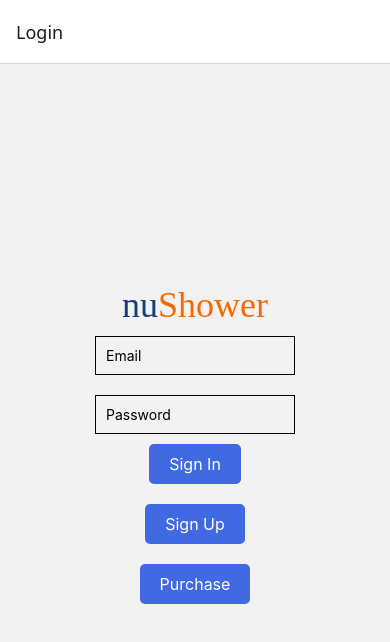
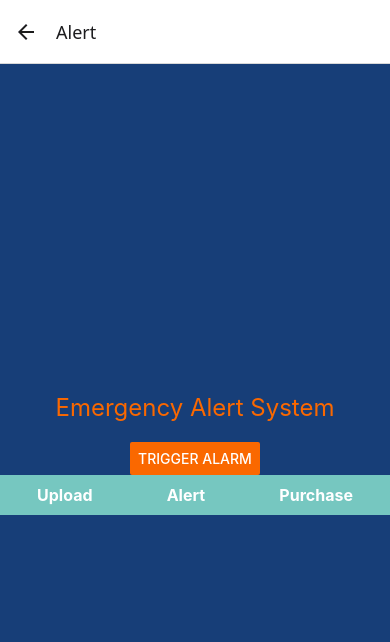
Before and after one commit to jarrenoh/nuShower, a React Native app: screen /Alert in a window 390 px wide. Shown: the top 642 px of the page. Built offline with nearby package versions, Linux system fonts and the light colour scheme.

Commit message:
added navbar

```diff
--- a/App.tsx
+++ b/App.tsx
@@ -4,6 +4,7 @@ import React from 'react';
 import Login from 'screens/Login';
 import UploadPicture from 'screens/uploadpicture';
 import PurchaseScreen from 'screens/purchase';
+import Alert from 'screens/alert';
 import { NavigationContainer } from '@react-navigation/native';
 import { createNativeStackNavigator } from '@react-navigation/native-stack';
 
@@ -16,6 +17,7 @@ export default function App() {
         <Stack.Screen name="Login" component={Login} />
         <Stack.Screen name="UploadPicture" component={UploadPicture} />
         <Stack.Screen name="PurchaseScreen" component={PurchaseScreen} />
+        <Stack.Screen name="Alert" component={Alert} />
       </Stack.Navigator>
     </NavigationContainer>
   );
--- /dev/null
+++ b/components/CustomNavbar.tsx
@@ -0,0 +1,47 @@
+import React from 'react';
+import { StyleSheet, View, TouchableOpacity, Text, Image } from 'react-native';
+import { useNavigation } from '@react-navigation/core';
+
+
+const CustomNavbar = () => {
+  const navigation = useNavigation();
+
+  return (
+    <View style={styles.navbar}>
+      <TouchableOpacity onPress={() => navigation.navigate('UploadPicture')} style={styles.navItem}>
+        <Text style={styles.navText}>Upload</Text>
+      </TouchableOpacity>
+      <TouchableOpacity onPress={() => navigation.navigate('Alert')} style={styles.navItem}>
+        <Text style={styles.navText}>Alert</Text>
+      </TouchableOpacity>
+      <TouchableOpacity onPress={() => navigation.navigate('PurchaseScreen')} style={styles.navItem}>
+        <Text style={styles.navText}>Purchase</Text>
+      </TouchableOpacity>
+
+    </View>
+  );
+};
+
+const styles = StyleSheet.create({
+  navbar: {
+    flexDirection: 'row',
+    justifyContent: 'space-around',
+    backgroundColor: '#76c7c0',
+    paddingVertical: 10,
+    width: '100%'
+  },
+  navItem: {
+    paddingHorizontal: 20,
+  },
+  navText: {
+    color: 'white',
+    fontWeight: 'bold',
+    fontSize: 16,
+  },
+  navIcon: {
+    width: 24,
+    height: 24,
+  },
+});
+
+export default CustomNavbar;
--- a/package.json
+++ b/package.json
@@ -22,7 +22,8 @@
     "react-native-gesture-handler": "~2.20.2",
     "react-native-image-picker": "^7.2.3",
     "react-native-safe-area-context": "4.12.0",
-    "react-native-screens": "~4.4.0"
+    "react-native-screens": "~4.4.0",
+    "expo-av": "~15.0.2"
   },
   "devDependencies": {
     "@babel/core": "^7.20.0",
--- a/screens/Login.tsx
+++ b/screens/Login.tsx
@@ -18,6 +18,11 @@ const LoginScreen = () => {
   const purchase = () => {
     navigation.navigate('PurchaseScreen');
   }
+
+  const alert = () => {
+    navigation.navigate('Alert');
+  }
+
 
   const signup = async () => {
     setLoading(true);
@@ -83,6 +88,10 @@ const LoginScreen = () => {
       <TouchableOpacity style={styles.button} onPress={purchase}>
         <Text style={styles.buttonText}>Purchase</Text>
       </TouchableOpacity>
+      <TouchableOpacity style={styles.button} onPress={alert}>
+        <Text style={styles.buttonText}>Alert</Text>
+      </TouchableOpacity>
+
     </View>
   );
 };
--- /dev/null
+++ b/screens/alert.tsx
@@ -0,0 +1,48 @@
+import React from 'react';
+import { View, Text, Button, StyleSheet, Alert } from 'react-native';
+import { Audio } from 'expo-av';
+import CustomNavbar from 'components/CustomNavbar';
+
+const alert = require('../assets/alert.m4a'); // Load the file directly
+
+const EmergencyAlert: React.FC = () => {
+  const playSound = async () => {
+    try {
+      await Audio.requestPermissionsAsync(); // Request permissions for audio playback
+      const { sound } = await Audio.Sound.createAsync(alert);
+      await sound.playAsync();
+      console.log('Playing sound');
+    } catch (error) {
+      console.error('Error playing sound:', error);
+      Alert.alert('Error', 'Unable to play sound. Please check the file path or permissions.');
+    }
+  };
+
+  const handleAlert = () => {
+    playSound(); // Play the alert sound only
+  };
+
+  return (
+    <View style={styles.container}>
+      <Text style={styles.title}>Emergency Alert System</Text>
+      <Button title="Trigger Alarm" onPress={handleAlert} color="#fa6800" />
+      <CustomNavbar />
+    </View>
+  );
+};
+
+const styles = StyleSheet.create({
+  container: {
+    flex: 1,
+    justifyContent: 'center',
+    alignItems: 'center',
+    backgroundColor: '#173e78',
+  },
+  title: {
+    fontSize: 24,
+    color: '#fa6800',
+    marginBottom: 20,
+  },
+});
+
+export default EmergencyAlert;
--- a/screens/purchase.tsx
+++ b/screens/purchase.tsx
@@ -1,5 +1,6 @@
 import React from 'react';
 import { View, Text, Image, TouchableOpacity, StyleSheet, Linking } from 'react-native';
+import CustomNavbar from 'components/CustomNavbar';
 
 const PurchaseScreen = () => {
   return (
@@ -54,6 +55,7 @@ const PurchaseScreen = () => {
       <Text style={styles.footer}>
         &copy; 2025 NUS team1234 | Designed with care.
       </Text>
+      <CustomNavbar />
     </View>
   );
 };
--- a/screens/uploadpicture.tsx
+++ b/screens/uploadpicture.tsx
@@ -3,6 +3,7 @@ import { View, Text, TouchableOpacity, Image, StyleSheet, Alert } from 'react-na
 import * as ImagePicker from 'react-native-image-picker';
 import { doc, updateDoc, arrayUnion, getFirestore, collection, addDoc } from 'firebase/firestore'; // Firestore imports
 import { FIREBASE_AUTH } from 'firebase'; // Assuming FIREBASE_AUTH is initialized and exported
+import CustomNavbar from 'components/CustomNavbar';
 
 
 export default function FrontPage() {
@@ -114,9 +115,8 @@ export default function FrontPage() {
         </TouchableOpacity>
       </View>
 
-      <TouchableOpacity style={styles.uploadButton} onPress={navigateToPurchase}>
-        <Text style={styles.uploadButtonText}>Purchase</Text>
-      </TouchableOpacity>
+
+      <CustomNavbar />
     </View>
   );
 }
```
Also changed, not shown: 2 other files (tests, documents, lock files or other folders).
